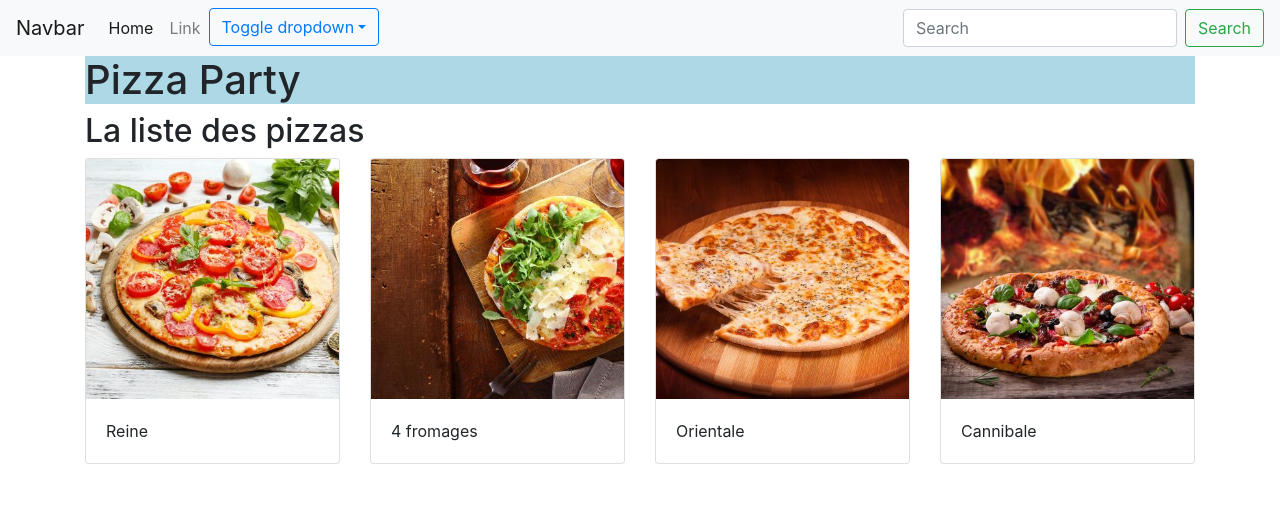
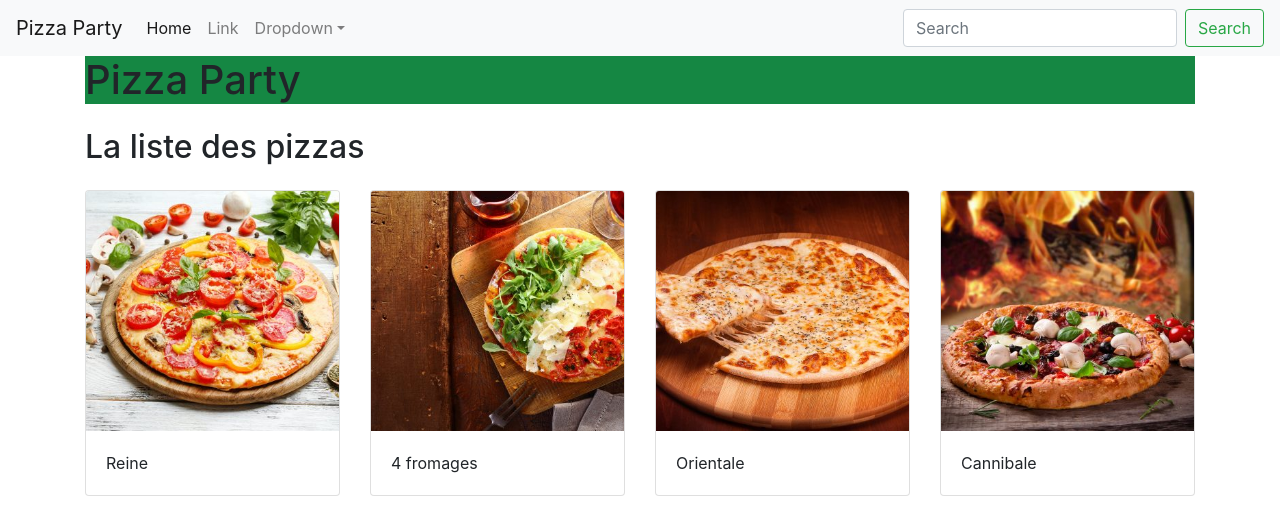
Before and after one commit to Hemjie/Angular-Pizzaparty, an Angular app: page / in a window 1280 px wide. Shown: the top 532 px of the page. Built offline with nearby package versions, Linux system fonts and the light colour scheme.

Commit message:
passage d'une variable d'un composant à un autre

```diff
--- a/src/app/app.component.html
+++ b/src/app/app.component.html
@@ -1,4 +1,4 @@
-<app-menu></app-menu>
+<app-menu [navTitle]="title"></app-menu>
 
 <div class="container">
     <h1>{{title}}</h1>
--- a/src/app/app.component.scss
+++ b/src/app/app.component.scss
@@ -1,4 +1,4 @@
-$color: lightblue;
+$color: #158743;
 
 h1 {
     background-color: $color;
--- a/src/app/menu/menu.component.html
+++ b/src/app/menu/menu.component.html
@@ -1,5 +1,5 @@
 <nav class="navbar navbar-expand-lg navbar-light bg-light">
-    <a class="navbar-brand" href="#">Navbar </a>
+    <a class="navbar-brand" href="#">{{navTitle}}</a>
     <button (click)="toggleCollapseNavbar()" class="navbar-toggler" type="button" data-toggle="collapse" data-target="#navbarSupportedContent">
         <span class="navbar-toggler-icon"></span>
     </button>
@@ -12,15 +12,13 @@
             <li class="nav-item">
                 <a class="nav-link" href="#">Link</a>
             </li>
-            <li class="nav-item dropdown">
-                <div ngbDropdown class="d-inline-block">
-                    <button class="btn btn-outline-primary" id="dropdownBasic1" ngbDropdownToggle>Toggle dropdown</button>
-                    <div ngbDropdownMenu aria-labelledby="dropdownBasic1">
-                      <button ngbDropdownItem>Action - 1</button>
-                      <button ngbDropdownItem>Another Action</button>
-                      <button ngbDropdownItem>Something else is here</button>
-                    </div>
-                  </div>
+            <li ngbDropdown class="nav-item dropdown">
+                <a class="nav-link dropdown-toggle" id="dropdownBasic1" role="button" ngbDropdownToggle>Dropdown</a>
+                <div ngbDropdownMenu>
+                    <button ngbDropdownItem>Action - 1</button>
+                    <button ngbDropdownItem>Another Action</button>
+                    <button ngbDropdownItem>Something else is here</button>
+                </div>
             </li>
         </ul>
         <form class="form-inline my-2 my-lg-0">
--- a/src/app/menu/menu.component.ts
+++ b/src/app/menu/menu.component.ts
@@ -1,4 +1,5 @@
-import { Component, OnInit } from '@angular/core';
+import { Component, OnInit, Input } from '@angular/core';
+//ne pas oublier ajout du input dans l'import
 
 @Component({
   selector: 'app-menu',
@@ -17,6 +18,8 @@ export class MenuComponent implements OnInit {
 
     //raccourci par rapport au if : this.isCollapsed = !this.isCollapsed
   };
+  // le title est défini comme un attribut HTML
+  @Input() navTitle;
 
   constructor() { }
 
--- a/src/app/pizza-list/pizza-list.component.html
+++ b/src/app/pizza-list/pizza-list.component.html
@@ -20,7 +20,7 @@
     </div>
 </div>
 
-<h2>La liste des pizzas</h2>
+<h2 class="my-4">La liste des pizzas</h2>
 <div class="row">
     <div class="col-lg-3" *ngFor="let pizza of mesPizzas" (click)="onSelect(pizza)">
         <div class="card" [class.selected]="pizza === maSuperPizza">
```
